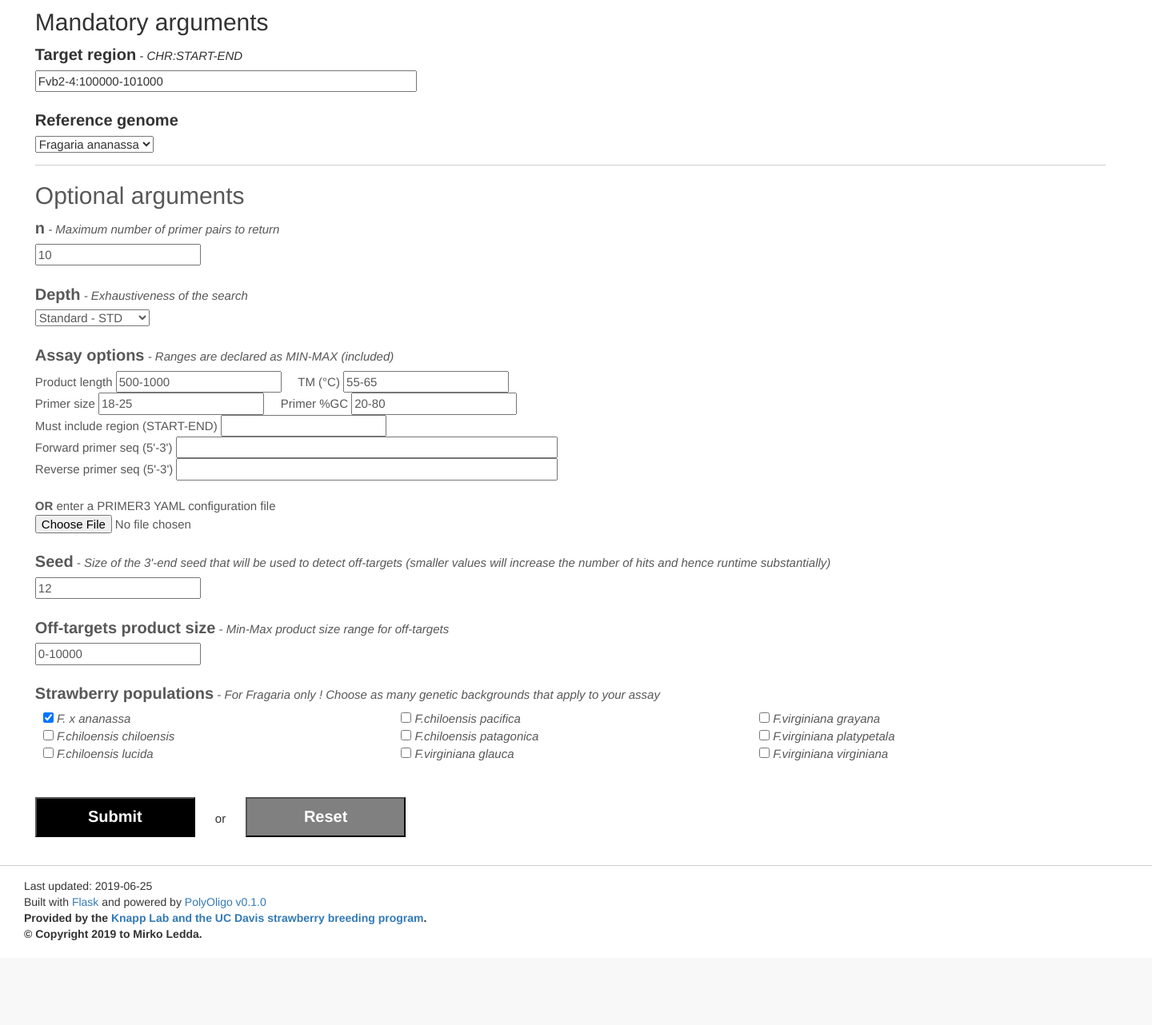
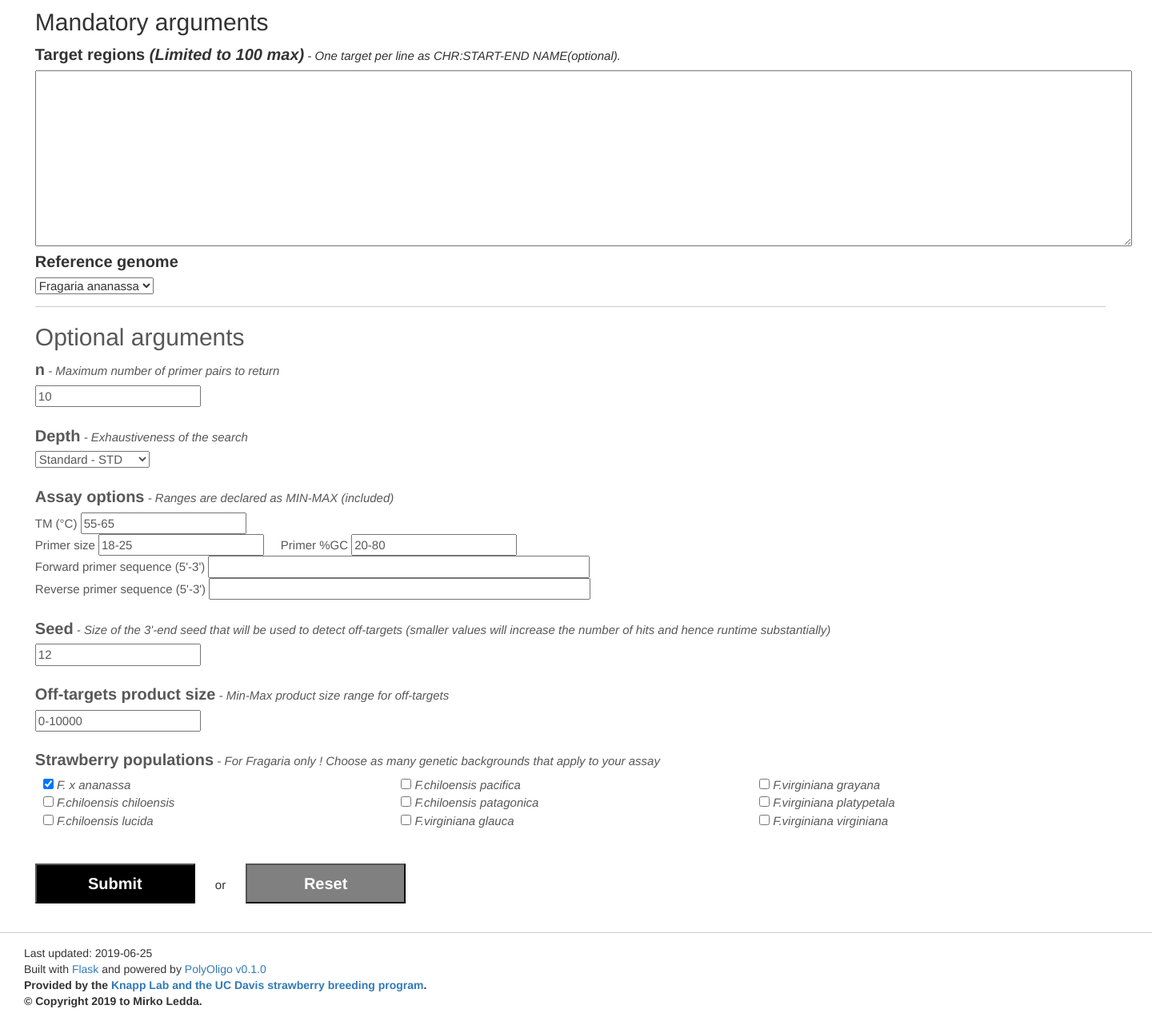
Before and after one commit to MirkoLedda/polyoligo, a Flask app: page /pcr in a window 1440 px wide. Shown: the part 59-1341 px from the top of the page at 80% size. Before the commit the page ends 1235 px from the top, so only its background shows below. Run offline with Flask 2, Linux system fonts and the light colour scheme; some libraries are stand-ins or nearby versions.

Commit message:
multiplexing pcr and remove complex options in webapp

```diff
--- /dev/null
+++ b/sample_data/pcr_targets.txt
@@ -0,0 +1,3 @@
+Fvb2-4:4025000-4030000 Region_1
+Fvb2-4:4030000-4040000 Region_2
+Fvb2-4:4040000-4055000 Region_3
--- a/src/polyoligo/_lib_kasp.py
+++ b/src/polyoligo/_lib_kasp.py
@@ -289,9 +289,8 @@ class PCR(lib_primer3.PCR):
             pp.check_heterodimerization()
 
     def add_mutations(self, mutations):
-        if len(mutations) > 0:
-            for pp in self.pps:
-                pp.add_mutations(mutations)
+        for pp in self.pps:
+            pp.add_mutations(mutations)
 
     def classify(self):
         for pp in self.pps:
--- a/src/polyoligo/_lib_markers.py
+++ b/src/polyoligo/_lib_markers.py
@@ -102,6 +102,7 @@ class Markers:
         """
 
         df = pd.read_csv(fp, delim_whitespace=True, header=None)
+        print(df)
         df.columns = ["chr", "pos", "name", "ref", "alt"]
 
         self.markers = []
--- a/src/polyoligo/lib_primer3.py
+++ b/src/polyoligo/lib_primer3.py
@@ -399,9 +399,8 @@ class PCR:
         return offtargets
 
     def add_mutations(self, mutations):
-        if len(mutations) > 0:
-            for pp in self.pps:
-                pp.add_mutations(mutations)
+        for pp in self.pps:
+            pp.add_mutations(mutations)
 
     def classify(self):
         for pp in self.pps:
--- a/webapp/app.py
+++ b/webapp/app.py
@@ -180,11 +180,13 @@ def pcr():
         os.makedirs(dest_folder)
 
         # ROI
-        kwargs["roi"] = request.form.get("roi")
+        kwargs["roi"] = join(dest_folder, "rois.txt")
+        rois = request.form.get("rois")
+        with open(kwargs["roi"], "w") as f:
+            f.write(rois)
 
         # BlastDB
         kwargs["reference"] = request.form.get("reference")
-
         if kwargs["reference"] == 'Fragaria ananassa':
             include_vcf = True
 
@@ -225,20 +227,12 @@ def pcr():
         # Primer3 configs
         primer3_yaml = join(dest_folder, "primer3.yaml")
         primer3 = {}
-        p_prod_len = request.form.get("p_prod_len")
         p_tm = request.form.get("p_tm")
         p_size = request.form.get("p_size")
         p_gc = request.form.get("p_gc")
-        p_include = request.form.get("p_include")
         p_seq_F = request.form.get("p_seq_F")
         p_seq_R = request.form.get("p_seq_R")
 
-        if len(p_prod_len) > 0:
-            r = parse_range(p_prod_len)
-            if isinstance(r, list):
-                primer3["PRIMER_PRODUCT_SIZE_RANGE"] = r
-            else:
-                primer3["PRIMER_PRODUCT_SIZE"] = r
         if len(p_tm) > 0:
             r = parse_range(p_tm)
             if isinstance(r, list):
@@ -267,13 +261,6 @@ def pcr():
             else:
                 primer3["PRIMER_MIN_GC"] = r
                 primer3["PRIMER_MAX_GC"] = r
-        if len(p_include) > 0:
-            r = parse_range(p_include)
-            start = int(kwargs["roi"].strip().split(":")[1].split("-")[0])
-            if isinstance(r, list):
-                primer3["SEQUENCE_TARGET"] = [r[0]-start, r[1]-r[0]]
-            else:
-                primer3["SEQUENCE_TARGET"] = [r-start, 1]
         if len(p_seq_F) > 0:
             primer3["SEQUENCE_PRIMER"] = p_seq_F
         if len(p_seq_R) > 0:
@@ -281,11 +268,6 @@ def pcr():
 
         with open(primer3_yaml, "w") as f:
             yaml.dump(primer3, f)
-
-        # Marker file
-        primer3_file = upload_file_to_server(request, "primer3_file", dest_folder)
-        if primer3_file is not None:
-            primer3_yaml = primer3_file
 
         # todo rename depth
         kwargs["depth"] = kwargs["depth"]
@@ -338,19 +320,13 @@ def kasp():
         os.makedirs(dest_folder)
 
         # Marker file
-        kwargs["markers"] = upload_file_to_server(request, "markers_file", dest_folder)
-        if kwargs["markers"] is None:
-            kwargs["markers"] = join(dest_folder, "markers.txt")
-            markers = request.form.get("markers")
-            with open(kwargs["markers"], "w") as f:
-                for line in markers:
-                    f.write(line)
+        kwargs["markers"] = join(dest_folder, "markers.txt")
+        markers = request.form.get("markers")
+        with open(kwargs["markers"], "w") as f:
+            f.write(markers)
 
         # BlastDB
-        kwargs["reference"] = request.form.get("ncbi_taxid")
-        if kwargs["reference"] == "":
-            kwargs["reference"] = request.form.get("reference")
-
+        kwargs["reference"] = request.form.get("reference")
         if kwargs["reference"] == 'Fragaria ananassa':
             include_vcf = True
 
--- a/webapp/templates/caps.html
+++ b/webapp/templates/caps.html
@@ -36,9 +36,8 @@
     <form id="caps" method="POST" action="{{ url_for('caps') }}" enctype="multipart/form-data">
         <div>
             <h2>Mandatory arguments</h2>
-            <label>Input markers <i>(Limited to max 100 markers)</i></label> <i>- One marker per line with columns CHR POS NAME REF ALT.</i><br>
+            <label>Input markers <i>(Limited to 100 max)</i></label> <i>- One marker per line with columns CHR POS NAME REF ALT.</i><br>
             <textarea type="textarea" name="markers" rows="10" cols="150"></textarea><br>
-            <b>OR</b> upload a text file <input type="file" name="markers_file" accept=".txt"><br>
             <label>Reference genome</label><br>
             <select name="reference">
                 {% for blastdb_option in blastdb_options %}
--- a/webapp/templates/kasp.html
+++ b/webapp/templates/kasp.html
@@ -36,9 +36,8 @@
     <form id="kasp" method="POST" action="{{ url_for('kasp') }}" enctype="multipart/form-data">
         <div>
             <h2>Mandatory arguments</h2>
-            <label>Input markers <i>(Limited to max 100 markers)</i></label> <i>- One marker per line with columns CHR POS NAME REF ALT.</i><br>
+            <label>Input markers <i>(Limited to 100 max)</i></label> <i>- One marker per line with columns CHR POS NAME REF ALT.</i><br>
             <textarea type="textarea" name="markers" rows="10" cols="150"></textarea><br>
-            <b>OR</b> upload a text file <input type="file" name="markers_file" accept=".txt"><br>
             <label>Reference genome</label><br>
             <select name="reference">
                 {% for blastdb_option in blastdb_options %}
--- a/webapp/templates/pcr.html
+++ b/webapp/templates/pcr.html
@@ -36,8 +36,8 @@
     <form id="pcr" method="POST" action="{{ url_for('pcr') }}" enctype="multipart/form-data">
         <div>
             <h2>Mandatory arguments</h2>
-            <label>Target region</label> <i>- CHR:START-END </i> <br>
-            <input name="roi" type="string" value="Fvb2-4:100000-101000" size="50"><br><br>
+            <label>Target regions <i>(Limited to 100 max)</i></label> <i>- One target per line as CHR:START-END NAME(optional).</i><br>
+            <textarea type="textarea" name="rois" rows="10" cols="150"></textarea><br>
             <label>Reference genome</label><br>
             <select name="reference">
                 {% for blastdb_option in blastdb_options %}
@@ -58,14 +58,11 @@
             </select><br><br>
 
             <label>Assay options</label> <i>- Ranges are declared as MIN-MAX (included) </i> <br>
-            Product length <input name="p_prod_len" type="string" value="500-1000">&nbsp&nbsp&nbsp&nbsp
             TM (&#xb0;C) <input name="p_tm" type="string" value="55-65"><br>
             Primer size <input name="p_size" type="string" value="18-25">&nbsp&nbsp&nbsp&nbsp
             Primer %GC <input name="p_gc" type="string" value="20-80"><br>
-            Must include region (START-END) <input name="p_include" type="string" value=""><br>
-            Forward primer seq (5'-3') <input name="p_seq_F" type="string" value="" size=50><br>
-            Reverse primer seq (5'-3') <input name="p_seq_R" type="string" value="" size=50><br><br>
-            <b>OR</b> enter a PRIMER3 YAML configuration file &nbsp <input type="file" name="primer3_file" accept=".yaml"><br>
+            Forward primer sequence (5'-3') <input name="p_seq_F" type="string" value="" size=50><br>
+            Reverse primer sequence (5'-3') <input name="p_seq_R" type="string" value="" size=50><br><br>
 
             <label>Seed</label> <i> - Size of the 3'-end seed that will be used to detect off-targets (smaller values will increase the number of hits and hence runtime substantially)</i><br>
             <input name="seed" type="number" value="12"><br><br>
```
Also changed, not shown: src/polyoligo/_lib_pcr.py (+21 -8 lines), src/polyoligo/cli_pcr.py (+3 -8 lines), tests/KWARGS.yaml (+1 -1 lines), tests/test_caps.py (+6 -0 lines), tests/test_crispr.py (+6 -0 lines), tests/test_kasp.py (+7 -0 lines), tests/test_pcr.py (+6 -0 lines).
